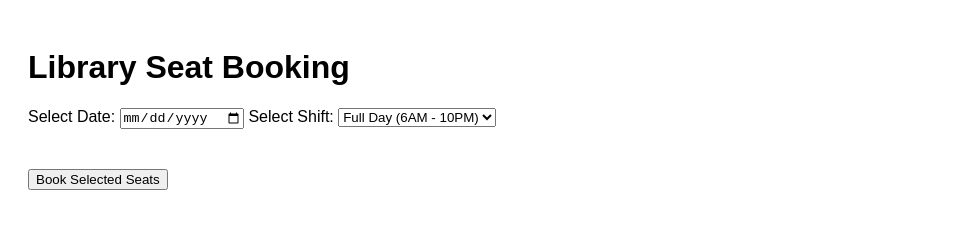
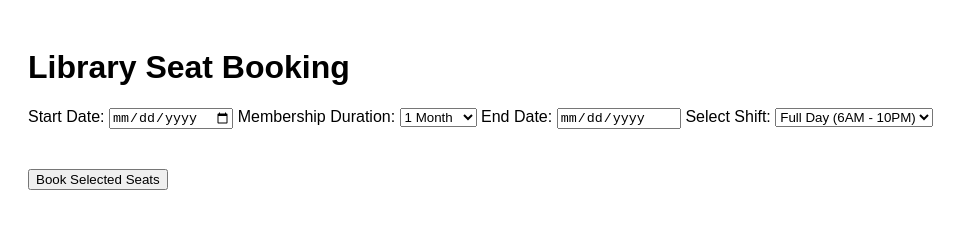
Before and after one commit to chinuagrawal/library.frontend, a plain HTML site: page index.html in a window 1280 px wide. Shown: the whole page, without its empty margins (0-968 px from the left). Drawn offline with Linux system fonts and the light colour scheme.

Commit message:
Update index.html

```diff
--- a/index.html
+++ b/index.html
@@ -9,8 +9,18 @@
 <body>
   <h1>Library Seat Booking</h1>
 
-  <label for="date">Select Date:</label>
+  <label for="date">Start Date:</label>
   <input type="date" id="date" />
+
+  <label for="membership">Membership Duration:</label>
+  <select id="membership">
+    <option value="1">1 Month</option>
+    <option value="2">2 Months</option>
+    <option value="3">3 Months</option>
+  </select>
+
+  <label for="end-date">End Date:</label>
+  <input type="date" id="end-date" readonly />
 
   <label for="shift">Select Shift:</label>
   <select id="shift">
```
